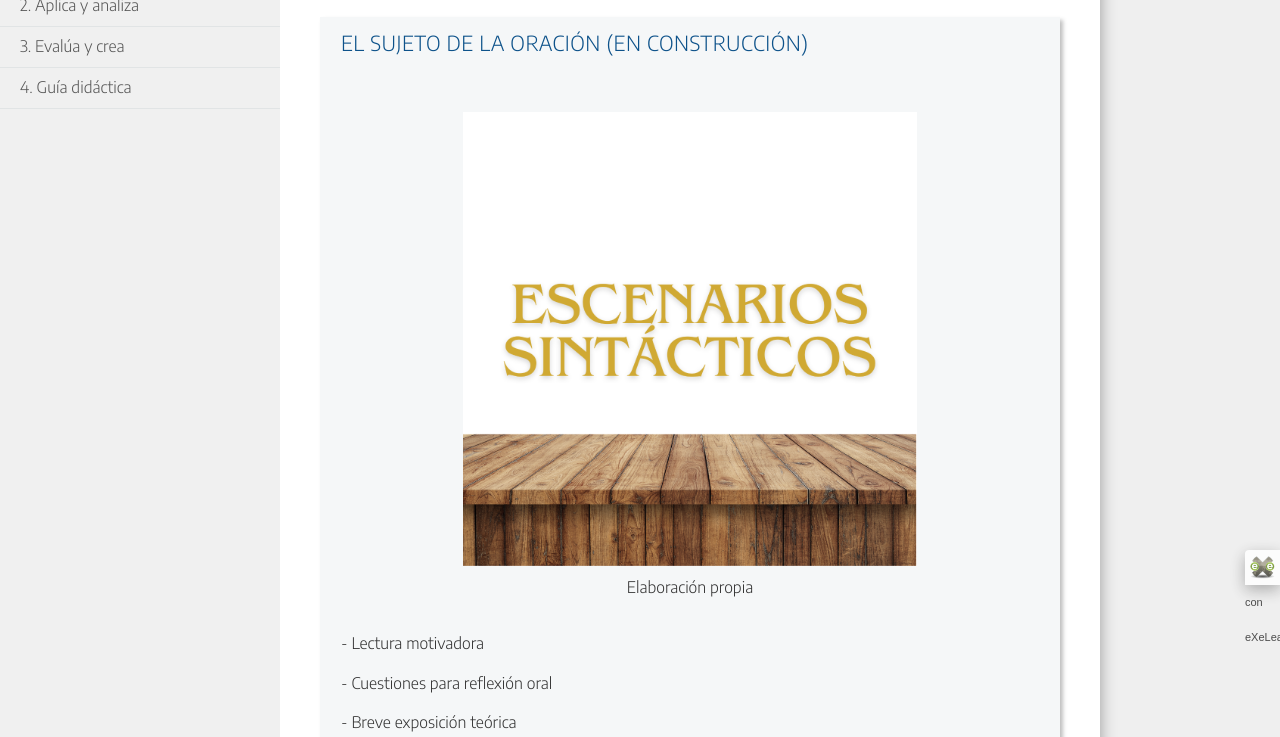
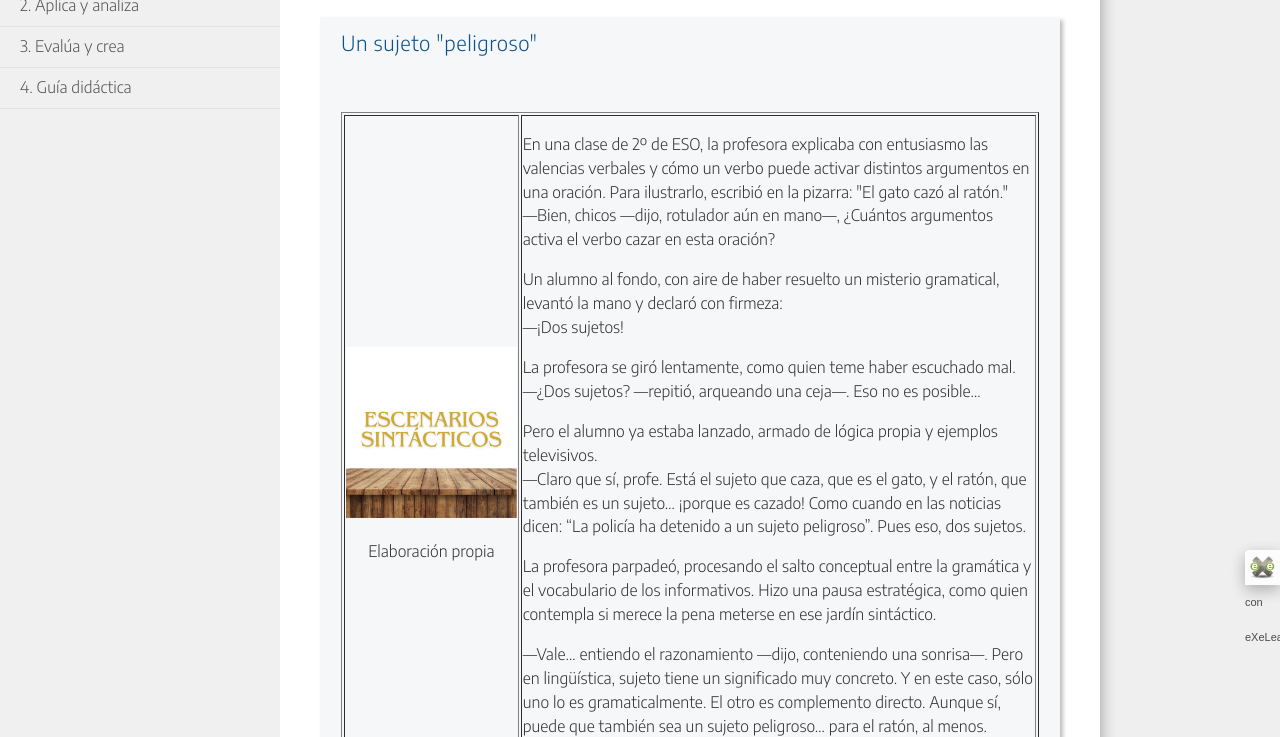
Before and after one commit to TesiRomero/escenariossintacticossujeto, a plain HTML site: page index.html in a window 1280 px wide. Shown: the part 215-952 px from the top of the page. Drawn offline with Linux system fonts and the light colour scheme.

Commit message:
v2 250325

```diff
--- a/index.html
+++ b/index.html
@@ -40,17 +40,31 @@
 <header id="nodeDecoration"><h1 id="nodeTitle">Escenarios sintácticos</h1></header>
 <article class="iDevice_wrapper textIdevice em_iDevice" id="id0">
 <div class="iDevice emphasis1" >
-<header class="iDevice_header iDevice_header_noIcon"><h1 class="iDeviceTitle">EL SUJETO DE LA ORACIÓN (EN CONSTRUCCIÓN)</h1></header>
+<header class="iDevice_header iDevice_header_noIcon"><h1 class="iDeviceTitle">Un sujeto &quot;peligroso&quot;</h1></header>
 <div class="iDevice_inner">
 <div class="iDevice_content_wrapper">
 <div id="ta0_133_2" class="block iDevice_content">
-<div class="exe-text"><figure class="exe-figure exe-image position-center" style="width: 1200px; text-align: center;"><img src="escenarios_sint_cticos.png" alt="" title="Escenarios sintácticos" width="454" height="454" />
-<figcaption class="figcaption"><span class="author">Elaboración propia</span></figcaption>
-</figure>
-<p>- Lectura motivadora</p>
-<p>- Cuestiones para reflexión oral</p>
-<p>- Breve exposición teórica</p>
-<p></p></div><div class="iDevice_buttons feedback-button js-required"><input type="button" class="feedbackbutton" value="Metacognición" /></div><div class="feedback js-feedback js-hidden"><p>Reflexiona con <a href="https://rutinasdepensamiento.weebly.com/veo-pienso-me-pregunto.html" target="_blank" rel="noopener">esta plantilla</a>. </p></div>
+<div class="exe-text"><figure class="exe-figure exe-image" style="width: 1200px; text-align: left;">
+<table border="1" style="width: 100%;">
+<tbody>
+<tr>
+<td style="width: 25.3202%;">
+<p><img src="escenarios_sint_cticos.png" alt="" title="Escenarios sintácticos" width="270" height="270" /></p>
+<p style="text-align: center;">Elaboración propia</p>
+</td>
+<td style="width: 74.6798%;">
+<p>En una clase de 2º de ESO, la profesora explicaba con entusiasmo las valencias verbales y cómo un verbo puede activar distintos argumentos en una oración. Para ilustrarlo, escribió en la pizarra: "El gato cazó al ratón."<br />—Bien, chicos —dijo, rotulador aún en mano—, ¿Cuántos argumentos activa el verbo cazar en esta oración?</p>
+<p>Un alumno al fondo, con aire de haber resuelto un misterio gramatical, levantó la mano y declaró con firmeza:<br />—¡Dos sujetos!</p>
+<p>La profesora se giró lentamente, como quien teme haber escuchado mal.<br />—¿Dos sujetos? —repitió, arqueando una ceja—. Eso no es posible…</p>
+<p>Pero el alumno ya estaba lanzado, armado de lógica propia y ejemplos televisivos.<br />—Claro que sí, profe. Está el sujeto que caza, que es el gato, y el ratón, que también es un sujeto… ¡porque es cazado! Como cuando en las noticias dicen: “La policía ha detenido a un sujeto peligroso”. Pues eso, dos sujetos.</p>
+<p>La profesora parpadeó, procesando el salto conceptual entre la gramática y el vocabulario de los informativos. Hizo una pausa estratégica, como quien contempla si merece la pena meterse en ese jardín sintáctico.</p>
+<p>—Vale… entiendo el razonamiento —dijo, conteniendo una sonrisa—. Pero en lingüística, sujeto tiene un significado muy concreto. Y en este caso, sólo uno lo es gramaticalmente. El otro es complemento directo. Aunque sí, puede que también sea un sujeto peligroso… para el ratón, al menos.</p>
+<p>La clase se rio y la lección quedó clara. Al menos por ahora.</p>
+</td>
+</tr>
+</tbody>
+</table>
+ </figure></div><div class="iDevice_buttons feedback-button js-required"><input type="button" class="feedbackbutton" value="Tras la lectura, reflexiona" /></div><div class="feedback js-feedback js-hidden"><p>¿Qué ha ocurrido en la anécdota anterior? ¿Cuál es el origen de la confusión del alumno? ¿Puedes explicar la irónica respuesta final de la profesora? Reflexiona sobre todo ello con <a href="https://rutinasdepensamiento.weebly.com/veo-pienso-me-pregunto.html" target="_blank" rel="noopener">esta plantilla</a>. </p></div>
 </div>
 </div>
 </div>
```
